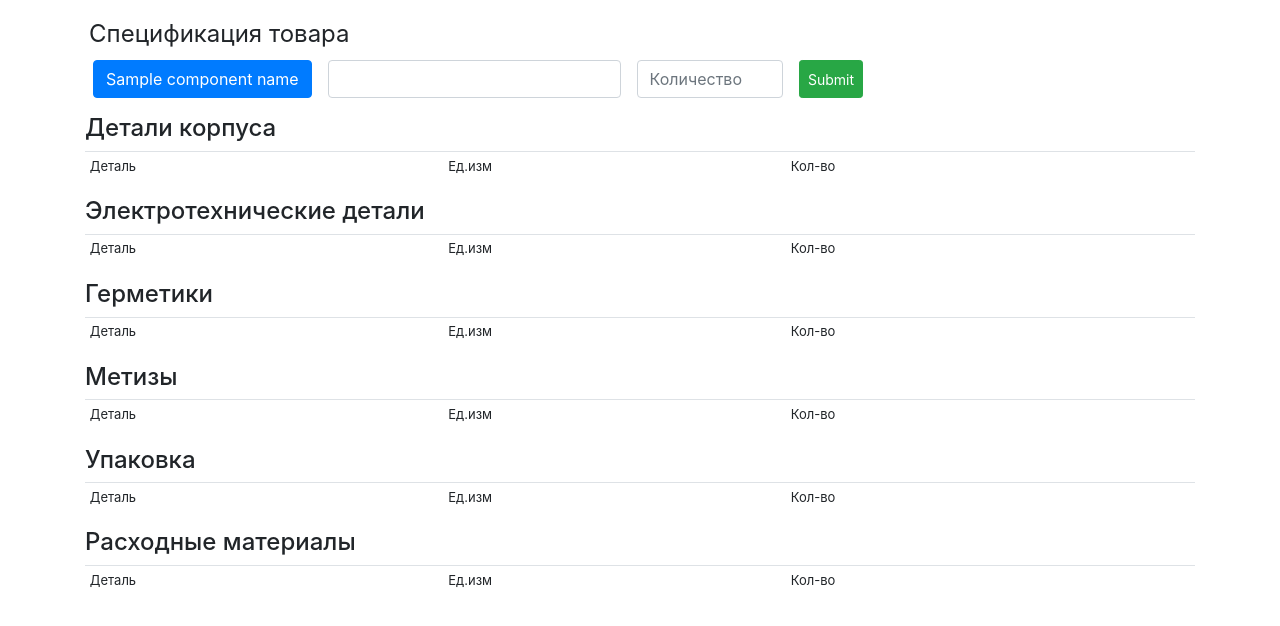
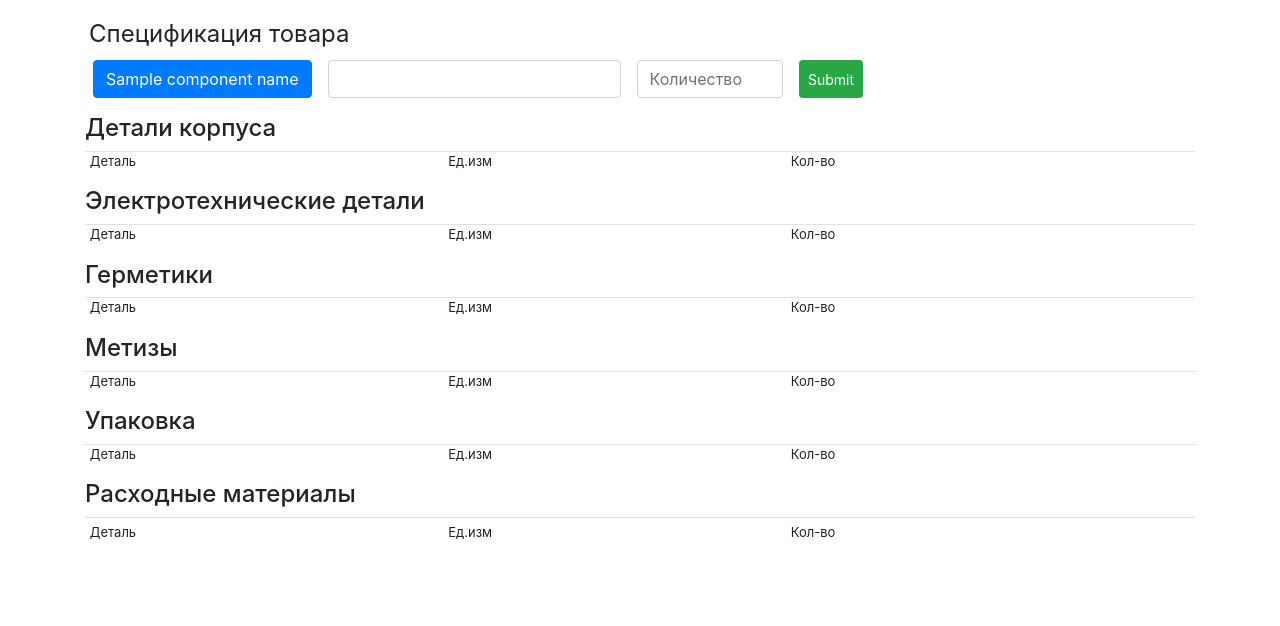
Before and after one commit to Scareton/lights, a Python web app: template app/templates/product_specification.html in a window 1280 px wide. Shown: the part 128-754 px from the top of the page. Run offline with Jinja, Linux system fonts and the light colour scheme; the template is opened without the code that fills it: most values are stand-ins (such as "Sample title", 1, 10 or a date in 2020); form fields are guessed from the names that the template uses; some libraries are stand-ins or nearby versions.

Commit message:
Интерфейс
Уменьшение шрифта, изменение кнопок.

```diff
--- a/app/templates/product_specification.html
+++ b/app/templates/product_specification.html
@@ -86,21 +86,21 @@
       <h4>Детали корпуса</h4>
       <thead>
       <tr>
-            <td scope="col">Деталь</td>
-            <td scope="col">Ед.изм</td>
-            <td scope="col">Кол-во</td>
-            <td></td>
+            <td class='py-0'>Деталь</td>
+            <td class='py-0'>Ед.изм</td>
+            <td class='py-0'>Кол-во</td>
+            <td class='py-0'></td>
       </tr>
       </thead>
       <tbody>
          {% for specification in specifications%}
          {% if specification.component_type == 'Детали корпуса'%}
          <tr>
-            <td scope="row">{{specification.get_component().component_name}}</td>
-            <td>{{specification.get_component().component_unit}}</td>
-            <td>{{specification.count}}</td>
-            <td>
-               <a href="{{url_for('delete_specification', id = specification.id)}}"><button type="button" class="btn btn-danger btn-sm mr-3">&times;</button></a>
+            <td class='py-0'>{{specification.get_component().component_name}}</td>
+            <td class='py-0'>{{specification.get_component().component_unit}}</td>
+            <td class='py-0'>{{specification.count}}</td>
+            <td class='py-0'>
+               <a href="{{url_for('delete_specification', id = specification.id)}}"><button type="button" class="btn btn-danger btn-sm mr-3  py-0">&times;</button></a>
             </td>
          </tr>
          {%endif%}
@@ -115,21 +115,21 @@
                <h4> Электротехнические детали</h4>
          <thead>
          <tr>
-            <td scope="col">Деталь</td>
-            <td scope="col">Ед.изм</td>
-            <td scope="col">Кол-во</td>
-            <td></td>
+            <td class='py-0'>Деталь</td>
+            <td class='py-0'>Ед.изм</td>
+            <td class='py-0'>Кол-во</td>
+            <td class='py-0'></td>
          </tr>
          </thead>
          <tbody>
          {% for specification in specifications%}
          {% if specification.component_type == 'Электротехнические детали'%}
          <tr>
-            <td scope="row">{{specification.get_component().component_name}}</td>
-            <td>{{specification.get_component().component_unit}}</td>
-            <td>{{specification.count}}</td>
-            <td>
-               <a href="{{url_for('delete_specification', id = specification.id)}}"><button type="button" class="btn btn-danger btn-sm mr-3">&times;</button></a>
+            <td class='py-0'>{{specification.get_component().component_name}}</td>
+            <td class='py-0'>{{specification.get_component().component_unit}}</td>
+            <td class='py-0'>{{specification.count}}</td>
+            <td class='py-0'>
+               <a href="{{url_for('delete_specification', id = specification.id)}}"><button type="button" class="btn btn-danger btn-sm mr-3 py-0">&times;</button></a>
             </td>
          </tr>
          {%endif%}
@@ -144,21 +144,21 @@
                <h4>Герметики</h4>
          <thead>
          <tr>
-            <td scope="col">Деталь</td>
-            <td scope="col">Ед.изм</td>
-            <td scope="col">Кол-во</td>
-            <td></td>
+            <td class='py-0'>Деталь</td>
+            <td class='py-0'>Ед.изм</td>
+            <td class='py-0'>Кол-во</td>
+            <td class='py-0'></td>
          </tr>
          </thead>
          <tbody>
          {% for specification in specifications%}
          {% if specification.component_type == 'Герметики'%}
          <tr>
-            <td scope="row">{{specification.get_component().component_name}}</td>
-            <td>{{specification.get_component().component_unit}}</td>
-            <td>{{specification.count}}</td>
-            <td>
-               <a href="{{url_for('delete_specification', id = specification.id)}}"><button type="button" class="btn btn-danger btn-sm mr-3">&times;</button></a>
+            <td class='py-0'>{{specification.get_component().component_name}}</td>
+            <td class='py-0'>{{specification.get_component().component_unit}}</td>
+            <td class='py-0'>{{specification.count}}</td>
+            <td class='py-0'>
+               <a href="{{url_for('delete_specification', id = specification.id)}}"><button type="button" class="btn btn-danger btn-sm mr-3 py-0">&times;</button></a>
             </td>
          </tr>
          {%endif%}
@@ -174,21 +174,21 @@
                <h4>Метизы</h4>
          <thead>
          <tr>
-            <td scope="col">Деталь</td>
-            <td scope="col">Ед.изм</td>
-            <td scope="col">Кол-во</td>
-            <td></td>
+            <td class='py-0'>Деталь</td>
+            <td class='py-0'>Ед.изм</td>
+            <td class='py-0'>Кол-во</td>
+            <td class='py-0'></td>
          </tr>
          </thead>
          <tbody>
          {% for specification in specifications%}
          {% if specification.component_type == 'Метизы'%}
          <tr>
-            <td scope="row">{{specification.get_component().component_name}}</td>
-            <td>{{specification.get_component().component_unit}}</td>
-            <td>{{specification.count}}</td>
-            <td>
-               <a href="{{url_for('delete_specification', id = specification.id)}}"><button type="button" class="btn btn-danger btn-sm mr-3">&times;</button></a>
+            <td class='py-0'>{{specification.get_component().component_name}}</td>
+            <td class='py-0'>{{specification.get_component().component_unit}}</td>
+            <td class='py-0'>{{specification.count}}</td>
+            <td class='py-0'>
+               <a href="{{url_for('delete_specification', id = specification.id)}}"><button type="button" class="btn btn-danger btn-sm mr-3 py-0">&times;</button></a>
             </td>
          </tr>
          {%endif%}
@@ -204,21 +204,21 @@
                <h4> Упаковка</h4>
          <thead>
          <tr>
-            <td scope="col">Деталь</td>
-            <td scope="col">Ед.изм</td>
-            <td scope="col">Кол-во</td>
-            <td></td>
+            <td class='py-0'>Деталь</td>
+            <td class='py-0'>Ед.изм</td>
+            <td  class='py-0'>Кол-во</td>
+            <td class='py-0'></td>
          </tr>
          </thead>
          <tbody>
          {% for specification in specifications%}
          {% if specification.component_type == 'Упаковка'%}
          <tr>
-            <td scope="row">{{specification.get_component().component_name}}</td>
-            <td>{{specification.get_component().component_unit}}</td>
-            <td>{{specification.count}}</td>
-            <td>
-               <a href="{{url_for('delete_specification', id = specification.id)}}"><button type="button" class="btn btn-danger btn-sm mr-3">&times;</button></a>
+            <td  class='py-0'>{{specification.get_component().component_name}}</td>
+            <td class='py-0'>{{specification.get_component().component_unit}}</td>
+            <td class='py-0'>{{specification.count}}</td>
+            <td class='py-0'>
+               <a href="{{url_for('delete_specification', id = specification.id)}}"><button type="button" class="btn btn-danger btn-sm mr-3 py-0">&times;</button></a>
             </td>
          </tr>
          {%endif%}
@@ -244,11 +244,11 @@
          {% for specification in specifications%}
          {% if specification.component_type == 'Расходные материалы'%}
          <tr>
-            <td scope="row">{{specification.get_component().component_name}}</td>
-            <td>{{specification.get_component().component_unit}}</td>
-            <td>{{specification.count}}</td>
-            <td>
-               <a href="{{url_for('delete_specification', id = specification.id)}}"><button type="button" class="btn btn-danger btn-sm mr-3">&times;</button></a>
+            <td class='py-0'>{{specification.get_component().component_name}}</td>
+            <td class='py-0'>{{specification.get_component().component_unit}}</td>
+            <td class='py-0'>{{specification.count}}</td>
+            <td class='py-0'>
+               <a href="{{url_for('delete_specification', id = specification.id)}}"><button type="button" class="btn btn-danger btn-sm mr-3 py-0">&times;</button></a>
             </td>
          </tr>
          {%endif%}
```
Also changed, not shown: app/templates/component_table.html (+11 -16 lines), app/templates/create_modal_component.html (+12 -12 lines), app/templates/product_table.html (+10 -14 lines), app.db.
